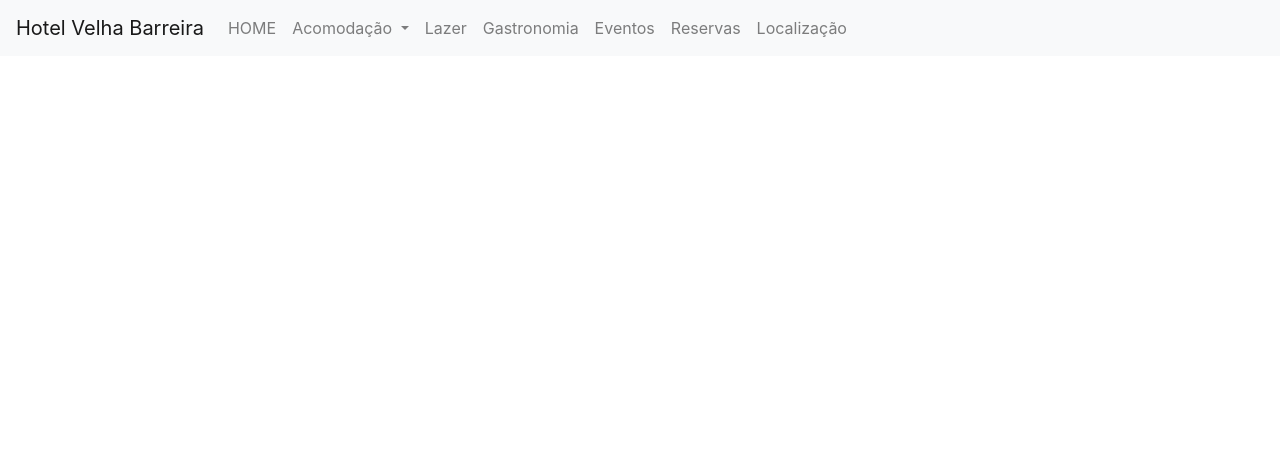
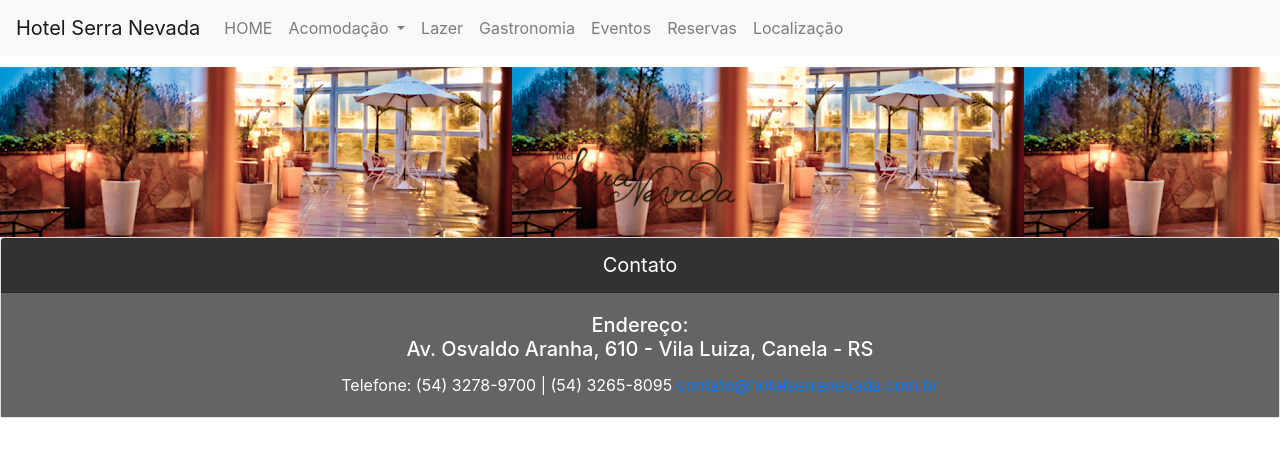
Before and after one commit to PedrobjjAlmeida/hotel, a plain HTML site: page layout.html in a window 1280 px wide. Drawn offline with nearby package versions, Linux system fonts and the light colour scheme.

Commit message:
Finalização da página layout e inicip do arquivo de css

```diff
--- a/css/hotel.css
+++ b/css/hotel.css
@@ -0,0 +1,25 @@
+h1 {
+  opacity: 0;
+}
+header img {
+  width: 15%;
+  height: auto;
+  margin-bottom: 30px;
+}
+header {
+  text-align: center;
+  background-image: url("../img/hotel10.png");
+  background-position: 0 -465px;
+
+}
+footer .card-header {
+  background-color: rgb(50, 50, 50);
+  color: rgb(255, 255, 255);
+  text-align: center;
+  font-size: 15pt;
+}
+footer .card-body {
+  background-color: rgb(100, 100, 100);
+  color: white;
+  text-align: center;
+}
--- a/layout.html
+++ b/layout.html
@@ -4,7 +4,7 @@
     <meta charset="UTF-8" />
     <meta name="viewport" content="width=device-width, initial-scale=1.0" />
     <meta http-equiv="X-UA-Compatible" content="ie=edge" />
-    <title>Hotel Velha Barreira</title>
+    <title>Hotel Serra Nevada</title>
     <!-- CSS de origem bootstrap -->
     <link
       rel="stylesheet"
@@ -18,7 +18,7 @@
   <body>
     <!--##################### Início da barra de navegação ################### -->
     <nav class="navbar navbar-expand-lg navbar-light bg-light">
-      <a class="navbar-brand" href="#">Hotel Velha Barreira</a>
+      <a class="navbar-brand" href="#">Hotel Serra Nevada</a>
       <button
         class="navbar-toggler"
         type="button"
@@ -81,6 +81,37 @@
 
     <!-- ####################### Fim da barra de navegação ######################### -->
 
+    <header>
+      <h1>Hotel Serra Nevada</h1>
+      <img src="img/logo1.png" alt="Hotel Serra Nevada" />
+    </header>
+
+    <main>
+      <div class="container-fluid"></div>
+    </main>
+
+    <footer>
+      <!-- ################### Início do footer #####################-->
+      <div class="card">
+        <div class="card-header">
+          Contato
+        </div>
+        <div class="card-body">
+          <h5 class="card-title">
+            Endereço:<br />
+            Av. Osvaldo Aranha, 610 - Vila Luiza, Canela - RS
+          </h5>
+          <p class="card-text">
+            Telefone: (54) 3278-9700 | (54) 3265-8095
+            <a href="mailto:hotelserranevada@hotmail.com.br"
+              >contato@hotelserranevada.com.br</a
+            >
+          </p>
+        </div>
+      </div>
+      <!-- ################### Fim do footer #################### -->
+    </footer>
+
     <!-- Scripts de origem bootstrap -->
     <script
       src="https://code.jquery.com/jquery-3.4.1.slim.min.js"
```
Also changed, not shown: img/hotel10.png (added), img/logo1.png (added).
